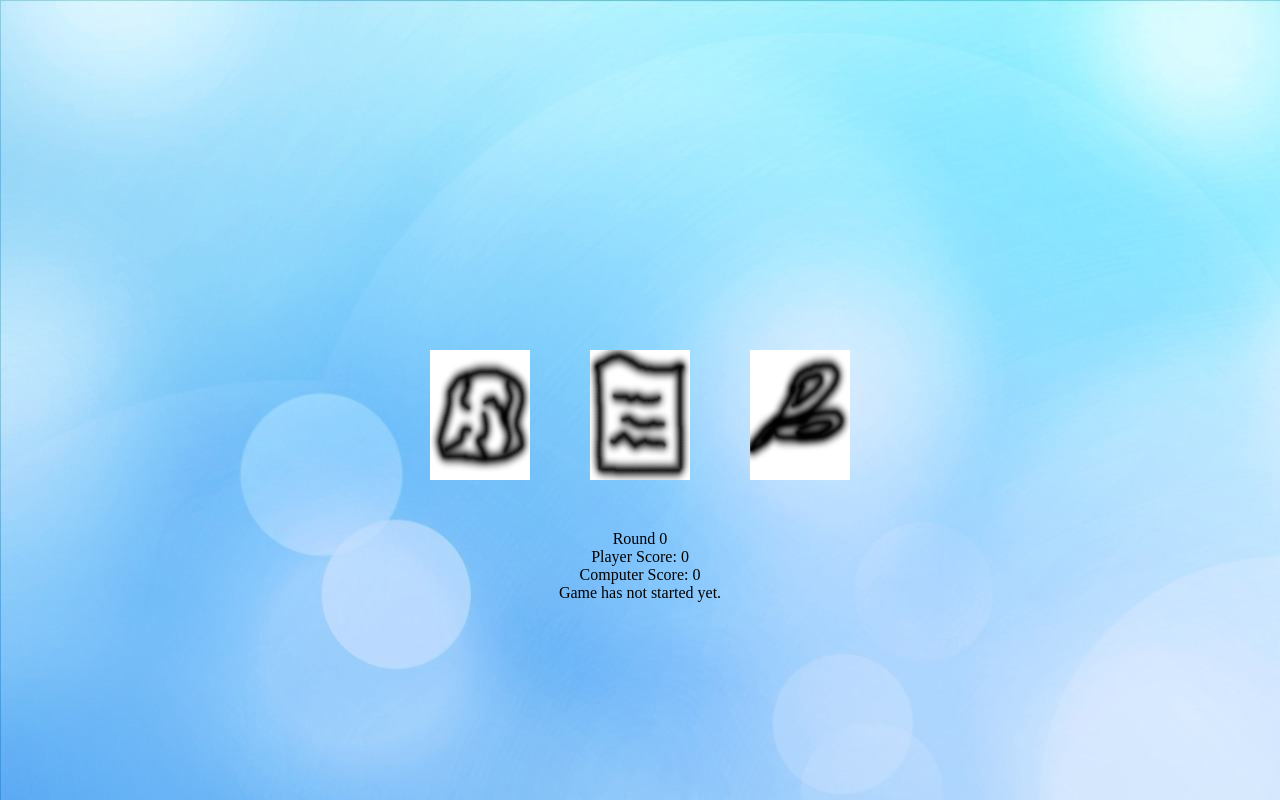
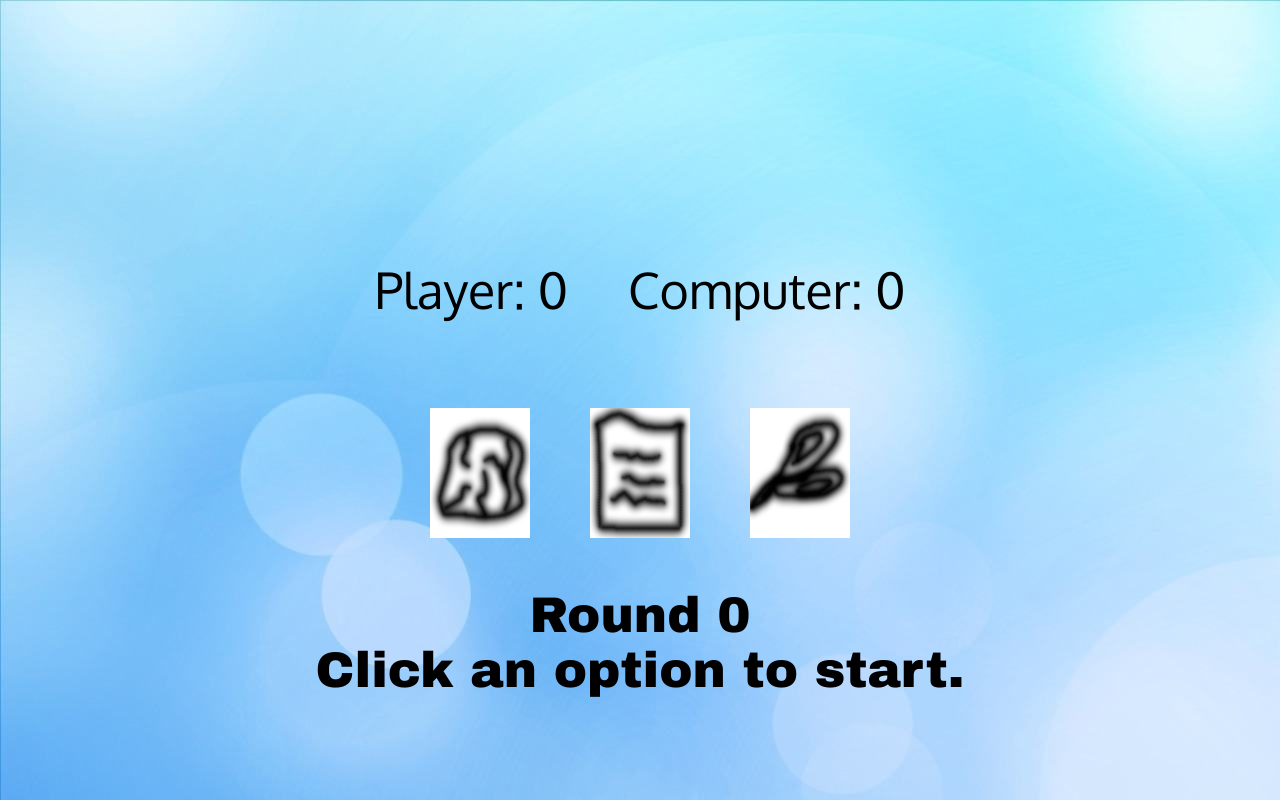
Before and after one commit to AntwonC/Rock-Paper-Scissors, a plain HTML site: page index.html in a window 1280 px wide. Drawn offline with Linux system fonts and the light colour scheme.

Commit message:
Finished GUI for RPS game

```diff
--- a/index.html
+++ b/index.html
@@ -8,6 +8,12 @@
     <link rel="stylesheet" href="styles.css">
   </head>
   <body>
+
+    <div class="score-container">
+      <div id="playerScore" class="gameScore">Player: 0</div>
+      <div id="computerScore" class="gameScore">Computer: 0</div>
+    </div>
+
     <div class="choice-container">
       <button id="rockChoice" class="gameChoice">Rock</button>
       <button id="paperChoice" class="gameChoice">Paper</button>
@@ -15,9 +21,7 @@
 
       <div class="game-info-container">
         <div id="roundNumber">Round 0</div>
-        <div class="gameScore">Player Score: 0</div>
-        <div class="gameScore">Computer Score: 0</div>
-        <div class="result">Game has not started yet.</div>
+        <div id="gameInfo" class="result">Click an option to start.</div>
       </div>
     </div>
 
--- a/script.js
+++ b/script.js
@@ -136,7 +136,7 @@ const round = document.querySelector("#roundNumber");
 gameButton.forEach((element) => {
     element.addEventListener("click", () => {
         let roundResult = playRound(element.textContent, computerPlay());
-        console.log(roundResult);
+       //console.log(roundResult);
         gameCounter++;
 
         if ( roundResult === 4 ) {
@@ -155,8 +155,8 @@ gameButton.forEach((element) => {
         if ( playerScore === 5 ) {
 
             winnerText = "You won the game!";
-            score[0].textContent = "Player Score: " + playerScore;
-            score[1].textContent = "Computer Score: " + computerScore;
+            score[0].textContent = "Player: " + playerScore;
+            score[1].textContent = "Computer: " + computerScore;
             outputDiv.textContent = winnerText;
             gameCounter = 0;
             playerScore = 0;
@@ -166,8 +166,8 @@ gameButton.forEach((element) => {
         } else if ( computerScore === 5) {
 
             winnerText = "The computer bested you.";
-            score[0].textContent = "Player Score: " + playerScore;
-            score[1].textContent = "Computer Score: " + computerScore;
+            score[0].textContent = "Player: " + playerScore;
+            score[1].textContent = "Computer: " + computerScore;
             outputDiv.textContent = winnerText;
             gameCounter = 0;
             playerScore = 0;
@@ -177,8 +177,8 @@ gameButton.forEach((element) => {
         }
 
         round.textContent = `Round ${gameCounter}`;
-        score[0].textContent = "Player Score: " + playerScore;
-        score[1].textContent = "Computer Score: " + computerScore;
+        score[0].textContent = "Player: " + playerScore;
+        score[1].textContent = "Computer: " + computerScore;
         outputDiv.textContent = winnerText;
 
 
--- a/styles.css
+++ b/styles.css
@@ -1,9 +1,9 @@
 html {
-    background-image: url(calm_background.jpg);
+    background-image: url(pictures/calm_background.jpg);
 }
 
 #paperChoice {
-    background-image: url(paper.png);
+    background-image: url(pictures/paper.png);
     background-size: 100px 130px;
     height: 130px;
     width: 100px;
@@ -15,7 +15,7 @@ html {
 
 
 #scissorsChoice {
-    background-image: url(scissors.png);
+    background-image: url(pictures/scissors.png);
     background-size: 100px 130px;
     height: 130px;
     width: 100px;
@@ -26,7 +26,7 @@ html {
 }
 
 #rockChoice {
-    background-image: url(rock.png);
+    background-image: url(pictures/rock.png);
     background-size: 100px 130px;
     height: 130px;
     width: 100px;
@@ -39,10 +39,15 @@ html {
 .choice-container {
     display: flex;
     justify-content: center;
-    margin-top: 350px;
+    padding-top: 350px;
     flex-flow: row wrap;
 
 
+}
+/* GAME CONTAINER STARTS */
+@font-face {
+    font-family: Archivo;
+    src: url(fonts/ArchivoBlack-Regular.ttf);
 }
 
 .game-info-container {
@@ -52,3 +57,45 @@ html {
     margin-top: 50px;
     align-items: center;
 }
+
+#roundNumber {
+    font-family: Archivo;
+    font-size: 50px;
+}
+
+#gameInfo {
+    font-family: Archivo;
+    font-size: 50px;
+}
+/* GAME CONTAINER ENDS */
+
+/* SCOREBOARD CONTAINER STARTS */
+@font-face {
+    font-family: Oxygen;
+    src: url(fonts/Oxygen-Regular.ttf);
+}
+
+
+.score-container {
+    height: 50px;
+    display: flex;
+    justify-content: center;
+    position: relative;
+    top: 250px;
+}
+
+#playerScore {
+    margin-right: 30px;
+    margin-left: 30px;
+    font-family: Oxygen;
+    font-size: 50px;
+}
+
+#computerScore {
+    margin-left: 30px;
+    margin-right: 30px;
+    font-family: Oxygen;
+    font-size: 50px;
+}
+
+/* SCOREBOARD CONTAINER ENDS */
```
Also changed, not shown: fonts/ArchivoBlack-Regular.ttf (added), fonts/Oxygen-Regular.ttf (added), pictures/calm_background.jpg (renamed from calm_background.jpg), pictures/paper.png (renamed from paper.png), pictures/rock.png (renamed from rock.png), pictures/scissors.png (renamed from scissors.png), 2 other files.
